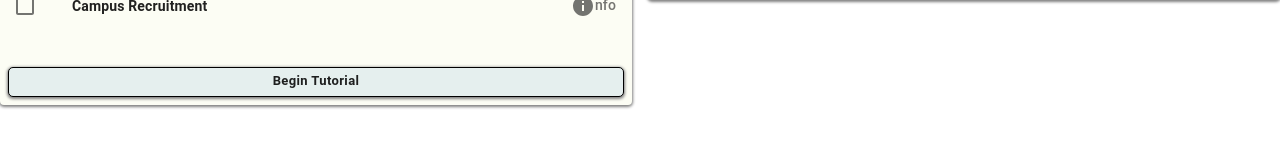
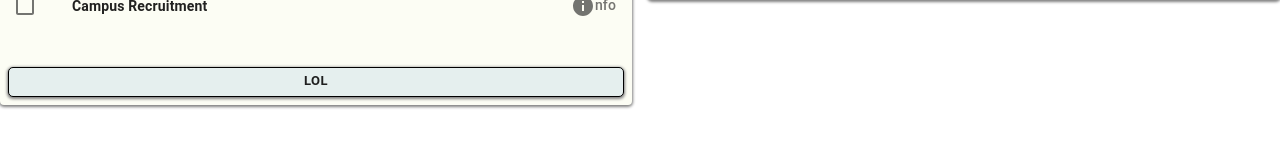
Before and after one commit to GiwrgosTerezakis/BAT, a React (Create React App) app: page / in a window 1280 px wide. Shown: the part 793-952 px from the top of the page. Built offline with nearby package versions, Linux system fonts and the light colour scheme.

Commit message:
connected

```diff
--- a/src/bouton1.js
+++ b/src/bouton1.js
@@ -30,7 +30,7 @@ export default function Bouton1() {
   return (
     <StyledButton className='btn' size='small' fullWidth>
       {" "}
-      <b>Begin Tutorial</b>
+      <b>LOL</b>
     </StyledButton>
   );
 }
```
